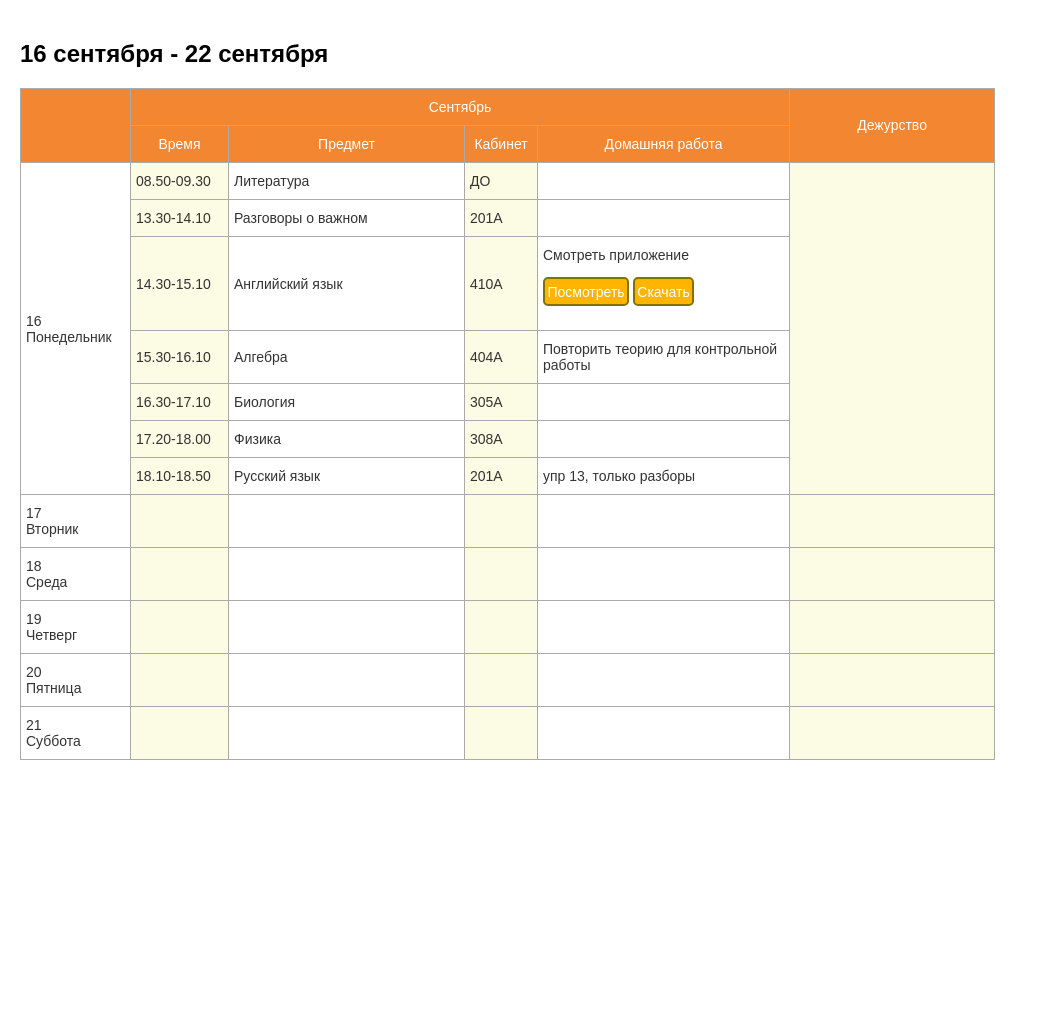
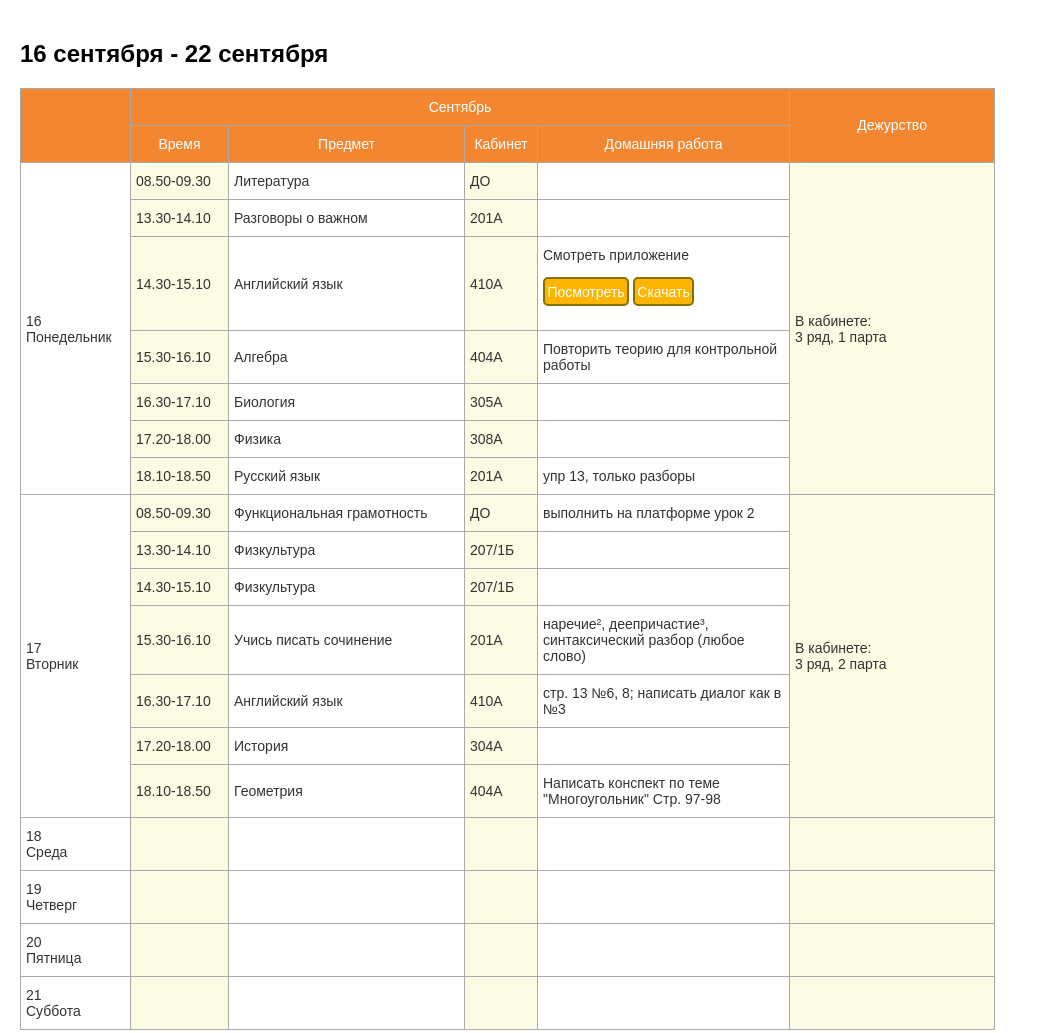
Before and after one commit to Confogam/Dnevnik, a plain HTML site: page Сайт для класса/weeks/week2.html in a window 1280 px wide. Shown: the whole page, without its empty margins (0-1038 px from the left). Before the commit the page ends 800 px from the top, so only its background shows below. Drawn offline with Linux system fonts and the light colour scheme.

Commit message:
Update week2.html

```diff
--- a/Сайт для класса/weeks/week2.html
+++ b/Сайт для класса/weeks/week2.html
@@ -80,7 +80,7 @@
                     <td class="tg-wo29">Литература</td>
                     <td class="tg-benw">ДО</td>
                     <td class="tg-wo29"></td>
-                    <td class="tg-benw" rowspan="7"></td>
+                    <td class="tg-benw" rowspan="7">В кабинете:<br>3 ряд, 1 парта</td>
                   </tr>
                   <tr>
                     <td class="tg-benw">13.30-14.10</td>
@@ -121,12 +121,48 @@
 
 
                   <tr>
-                    <td class="tg-wo29">17<br>Вторник</td>
-                    <td class="tg-benw"></td>
+                    <td class="tg-wo29" rowspan="7">17<br>Вторник</td>
+                    <td class="tg-benw">08.50-09.30</td>
+                    <td class="tg-wo29">Функциональная грамотность</td>
+                    <td class="tg-benw">ДО</td>
+                    <td class="tg-wo29">выполнить на платформе урок 2</td>
+                    <td class="tg-benw" rowspan="7">В кабинете:<br>3 ряд, 2 парта</td>
+                  </tr>
+                  <tr>
+                    <td class="tg-benw">13.30-14.10</td>
+                    <td class="tg-wo29">Физкультура</td>
+                    <td class="tg-benw">207/1Б</td>
                     <td class="tg-wo29"></td>
-                    <td class="tg-benw"></td>
+                  </tr>
+                  <tr>
+                    <td class="tg-benw">14.30-15.10</td>
+                    <td class="tg-wo29">Физкультура</td>
+                    <td class="tg-benw">207/1Б</td>
                     <td class="tg-wo29"></td>
-                    <td class="tg-benw"></td>
+                  </tr>
+                  <tr>
+                    <td class="tg-benw">15.30-16.10</td>
+                    <td class="tg-wo29">Учись писать сочинение</td>
+                    <td class="tg-benw">201А</td>
+                    <td class="tg-wo29">наречие², деепричастие³, синтаксический разбор (любое слово)</td>
+                  </tr>
+                  <tr>
+                    <td class="tg-benw">16.30-17.10</td>
+                    <td class="tg-wo29">Английский язык</td>
+                    <td class="tg-benw">410А</td>
+                    <td class="tg-wo29">стр. 13 №6, 8; написать диалог как в №3</td>
+                  </tr>
+                  <tr>
+                    <td class="tg-benw">17.20-18.00</td>
+                    <td class="tg-wo29">История</td>
+                    <td class="tg-benw">304А</td>
+                    <td class="tg-wo29"></td>
+                  </tr>
+                  <tr>
+                    <td class="tg-benw">18.10-18.50</td>
+                    <td class="tg-wo29">Геометрия</td>
+                    <td class="tg-benw">404А</td>
+                    <td class="tg-wo29">Написать конспект по теме "Многоугольник" Стр. 97-98</td>
                   </tr>
 
 
```
